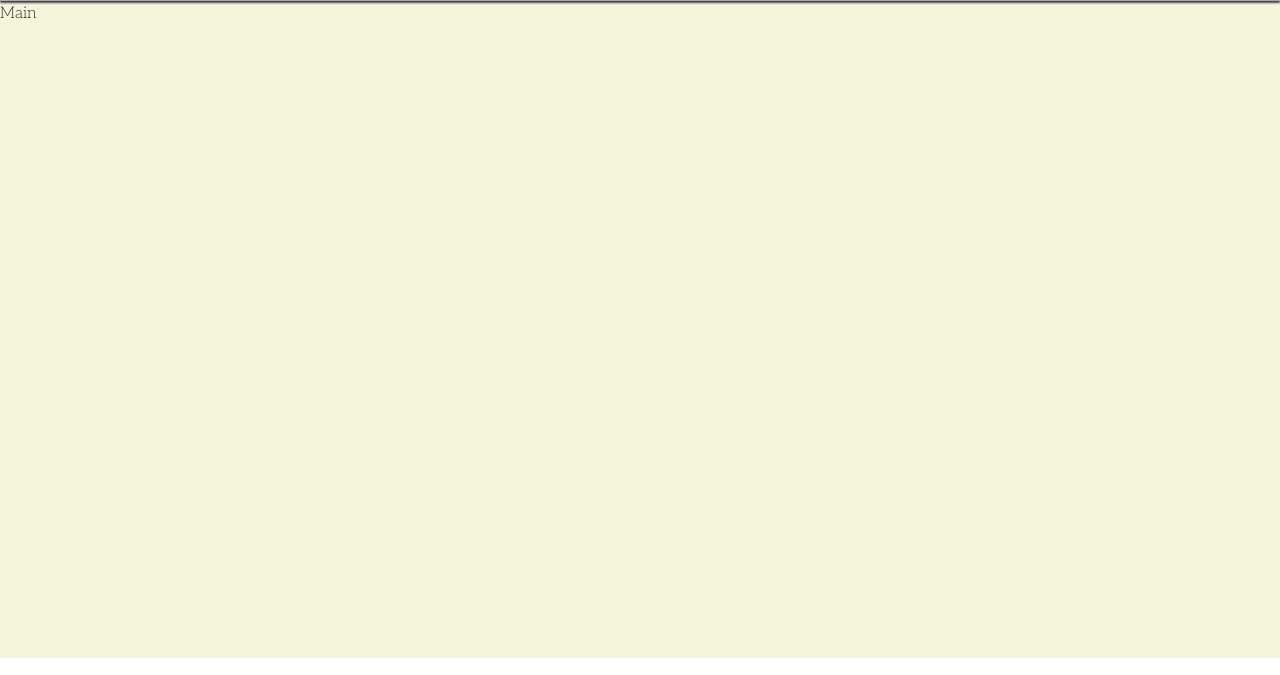
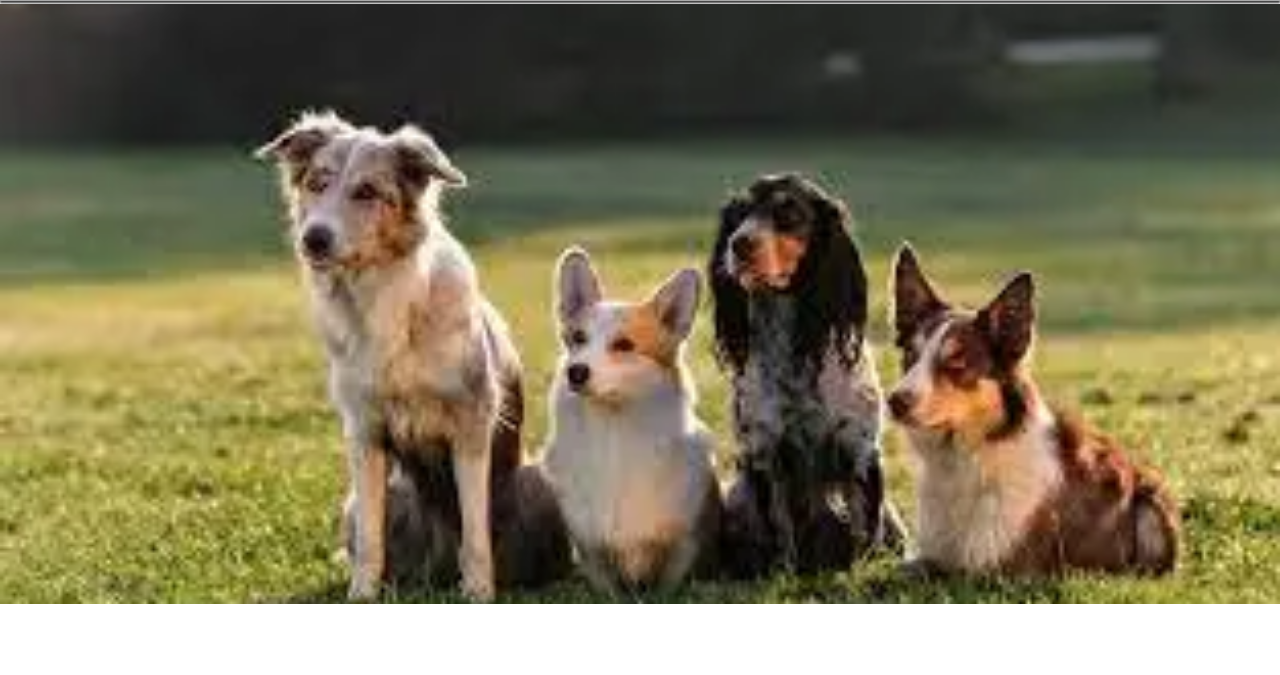
Before and after one commit to brian-kenny/Bella-s-Shelter, a plain HTML site: page index.html in a window 1280 px wide. Shown: the part 74-749 px from the top of the page. Drawn offline with Linux system fonts and the light colour scheme.

Commit message:
Add hero image

```diff
--- a/assets/css/style.css
+++ b/assets/css/style.css
@@ -84,10 +84,18 @@ nav {
 
 /* Main */
 main {
-    background-color: beige;
     /* Make main fill any surplus space to push footer down */
     flex: 1 0 auto;
     margin-top: 78px;
+}
+
+#hero {
+    height: 600px;
+    width: 100%;
+    background: url("../images/hero.webp");
+    background-size: cover;
+    background-repeat: no-repeat;
+    background-position: center;
 }
 
 /* Footer */
--- a/index.html
+++ b/index.html
@@ -35,7 +35,9 @@
     </header>
 
     <!-- Main Content-->
-    <main>Main</main>
+    <main>
+        <section id="hero"></section>
+    </main>
 
     <!-- Footer -->
     <footer>
```
Also changed, not shown: assets/images/hero.webp (added).
